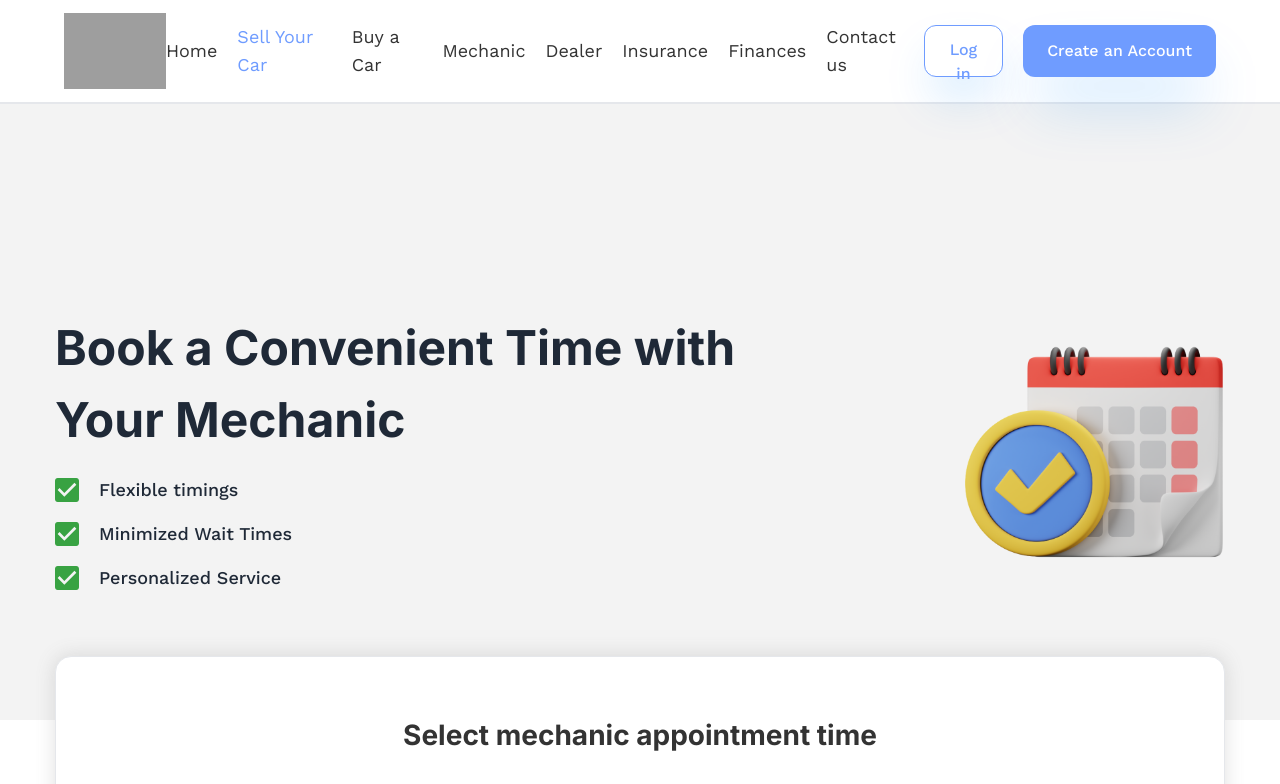
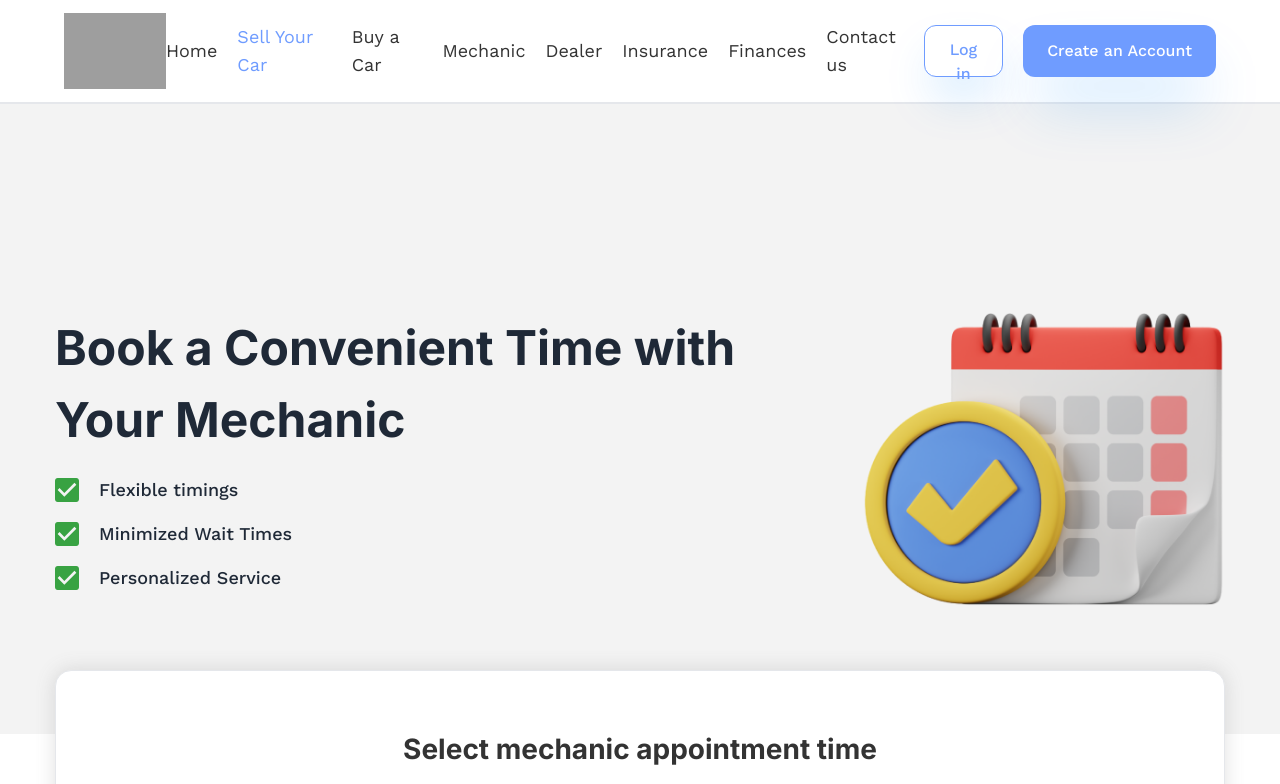
Before and after one commit to mr-corp-ca/wheelshub, a React (Create React App) app: page /sellyourcar/appointment in a window 1280 px wide. Shown: the top 784 px of the page. Built offline with nearby package versions, Linux system fonts and the light colour scheme; grey boxes are pictures that could not be loaded.

Commit message:
resolve responsive

```diff
--- a/src/pages/LandingPages/SellCarFormAppointmentTime.jsx
+++ b/src/pages/LandingPages/SellCarFormAppointmentTime.jsx
@@ -76,7 +76,7 @@ function SellCarFormAppointmentTime() {
       <Navbar2 active={"Sell-A-Car"} />
       <div className="firstpart bg-[#f3f3f3] h-fit py-32">
         <div className="grid grid-cols-1 md:grid-cols-12 gap-10  w-full xl:w-[1170px] mx-auto px-5 xl:px-0 lg:pt-20">
-          <div className="md:col-span-9 ">
+          <div className="md:col-span-8 ">
             <h1 className="text-[20px]  lg:text-[48px] font-bold font-inter text-gray-800 w-[90%]">
               Book a Convenient Time with Your Mechanic
             </h1>
@@ -101,8 +101,8 @@ function SellCarFormAppointmentTime() {
               </div>
             </div>
           </div>
-          <div className="hidden md:col-span-3 md:flex items-center justify-center ">
-            <img src={calenderImg} alt="Man smiling" />
+          <div className="hidden md:col-span-4 md:flex items-center justify-center ">
+            <img src={calenderImg} alt="Man smiling" className=""/>
           </div>
         </div>
       </div>
--- a/src/pages/LandingPages/SellCarFormFindDealer.jsx
+++ b/src/pages/LandingPages/SellCarFormFindDealer.jsx
@@ -236,7 +236,7 @@ function SellCarFormFindDealer() {
                 checked={isChecked}
                 onChange={handleCheckboxChange}
                 type="checkbox"
-                className="h-4 w-4"
+                className="h-4 w-4 cursor-pointer"
               />
               <p className=" text-xs md:text-lg font-normal font-inter text-gray-800">
                 I agree to pay the Dealer fee of $250 after successfull
```
